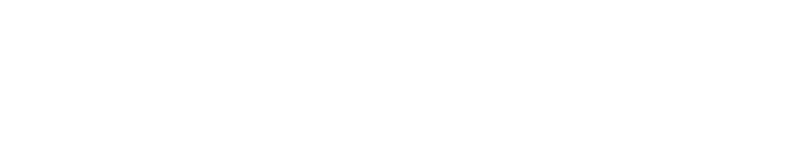
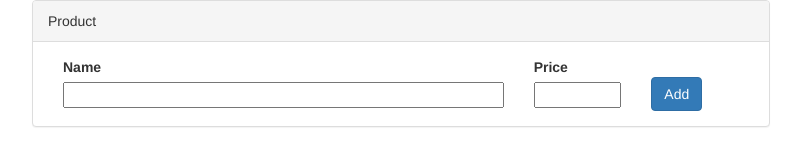
Before and after one commit to auromota/shopping-cart, a website: page index.html in a window 1280 px wide. Shown: the whole page, without its empty margins (239-1040 px from the left). Drawn offline with nearby package versions, Linux system fonts and the light colour scheme.

Commit message:
Product form

```diff
--- /dev/null
+++ b/css/stylesheet.css
@@ -0,0 +1,11 @@
+.container-small {
+    width: 60%;
+}
+
+.input-title {
+    width: 100%;
+}
+
+.input-bar {
+    width: 100%;
+}
--- a/index.html
+++ b/index.html
@@ -3,8 +3,31 @@
 <head>
     <title>Shopping Cart</title>
     <meta charset="utf-8">
+    <link rel="stylesheet" href="http://bootswatch.com/superhero/bootstrap.min.css">
+    <link rel="stylesheet" href="css/stylesheet.css">
 </head>
 <body>
-
+    <div class="container container-small">
+        <form class="panel panel-default" id="product">
+            <div class="panel-heading">
+                Product
+            </div>
+            <div class="panel-body">
+                <div class="col-lg-8">
+                    <label class="input-title">Name</label>
+                    <input class="input-bar" type="text" id="productName">
+                </div>
+                <div class="col-lg-2">
+                    <label class="input-title">Price</label>
+                    <input class="input-bar" type="text" id="productPrice">
+                </div>
+                <div class="col-lg-2">
+                    <label class="input-title"></label>
+                    <button type="submit" class="btn btn-primary">Add</button>
+                </div>
+            </div>
+        </form>
+    </div>
+    <script src="node_modules/bootstrap/dist/js/bootstrap.min.js">
 </body>
 </html>
```
Also changed, not shown: package.json (added, +22 -0 lines).
